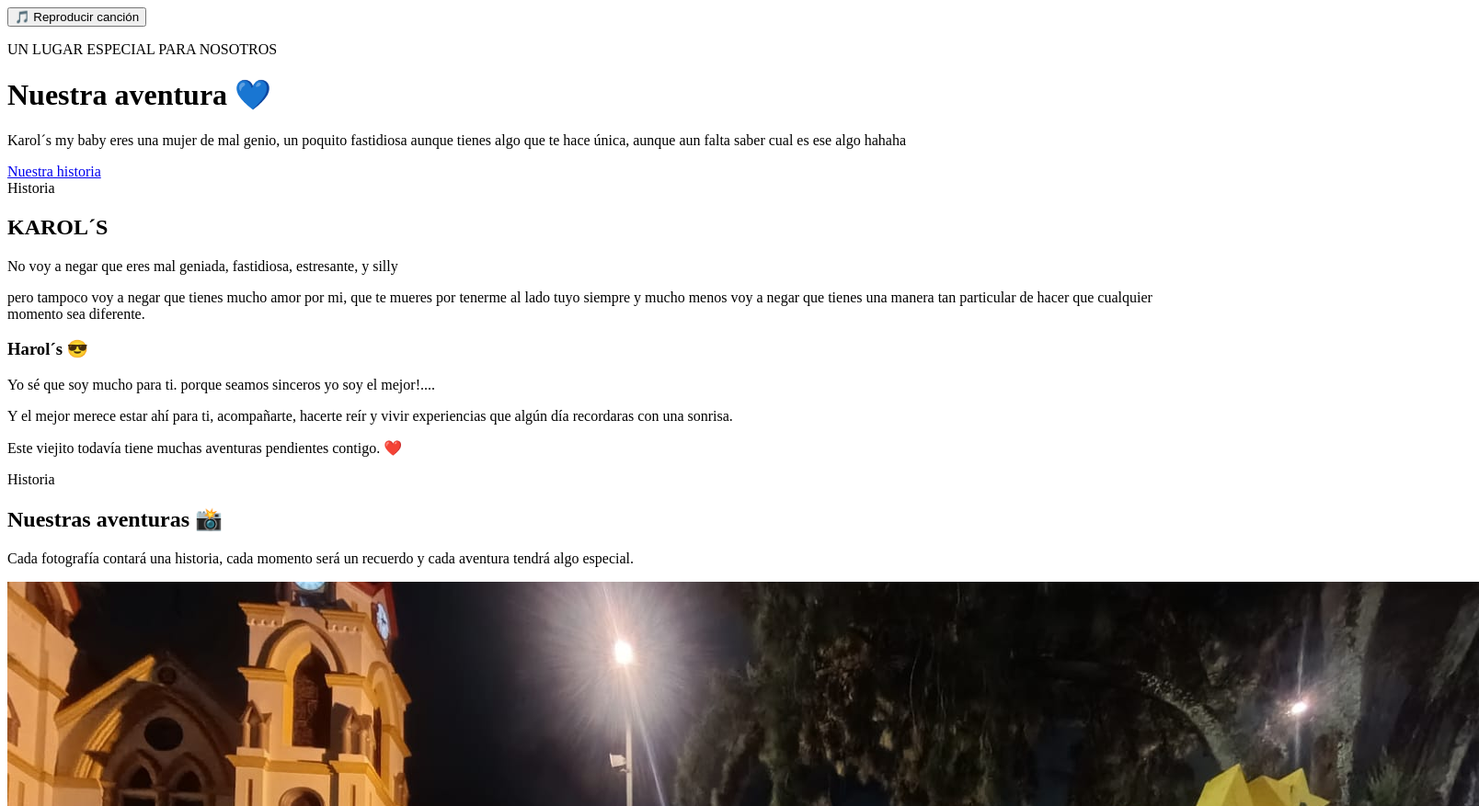
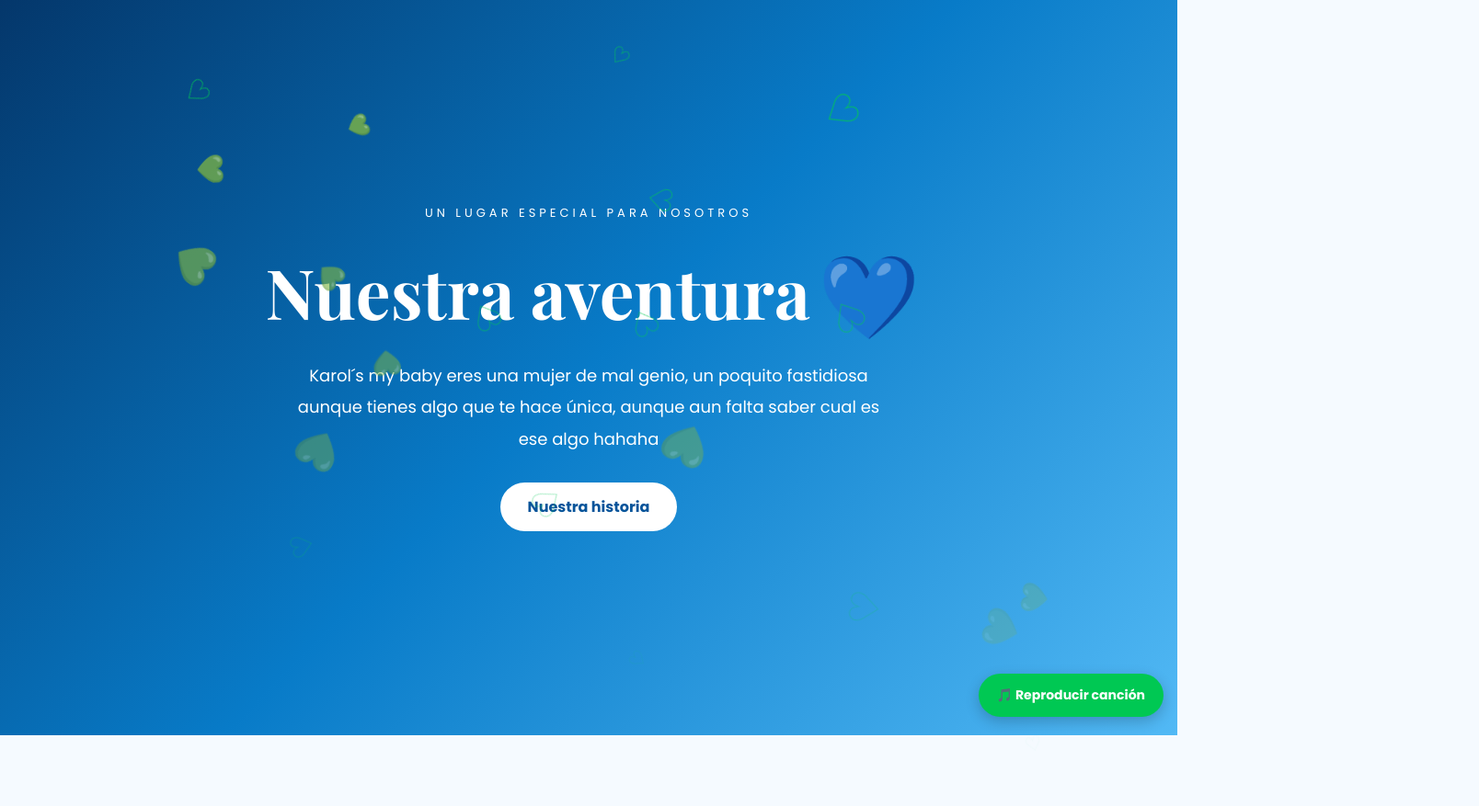
Before and after one commit to hssb2516/karol-s, a plain HTML site: page index.html in a window 1280 px wide. Shown: the top 877 px of the page at 92% size, 1608 px wide, since content can reach past the window. Drawn offline with nearby package versions, Linux system fonts and the light colour scheme.

Commit message:
Fix HTML structure and update file paths

```diff
--- a/index.html
+++ b/index.html
@@ -8,9 +8,9 @@
 
     <title>Nuestra Aventura HYK💚</title>
 
-    <link rel="stylesheet" href=".estilos.css">
+    <link rel="stylesheet" href="/estilos.css">
 
-    <script src=".funciones.js" defer></script>
+    <script src="/funciones.js" defer></script>
 </head>
 
 <body>
```
